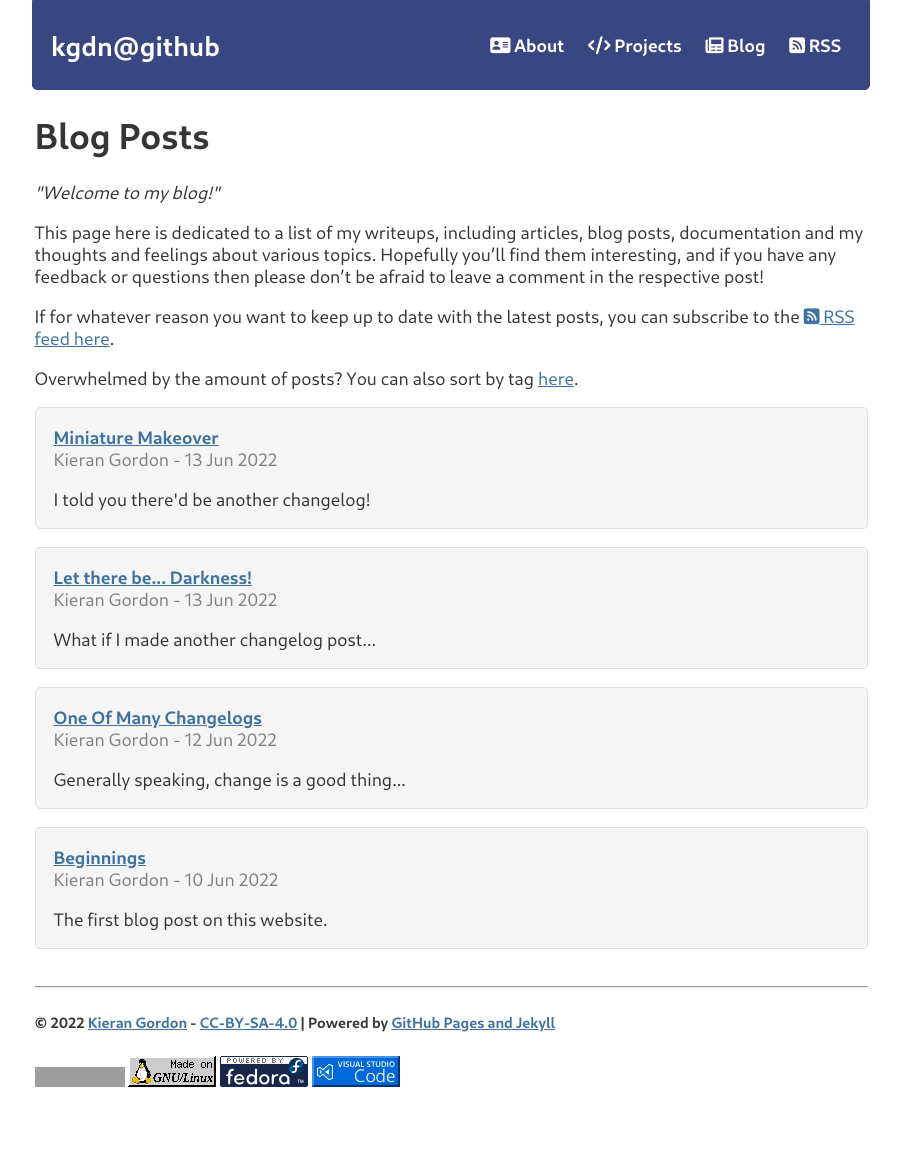
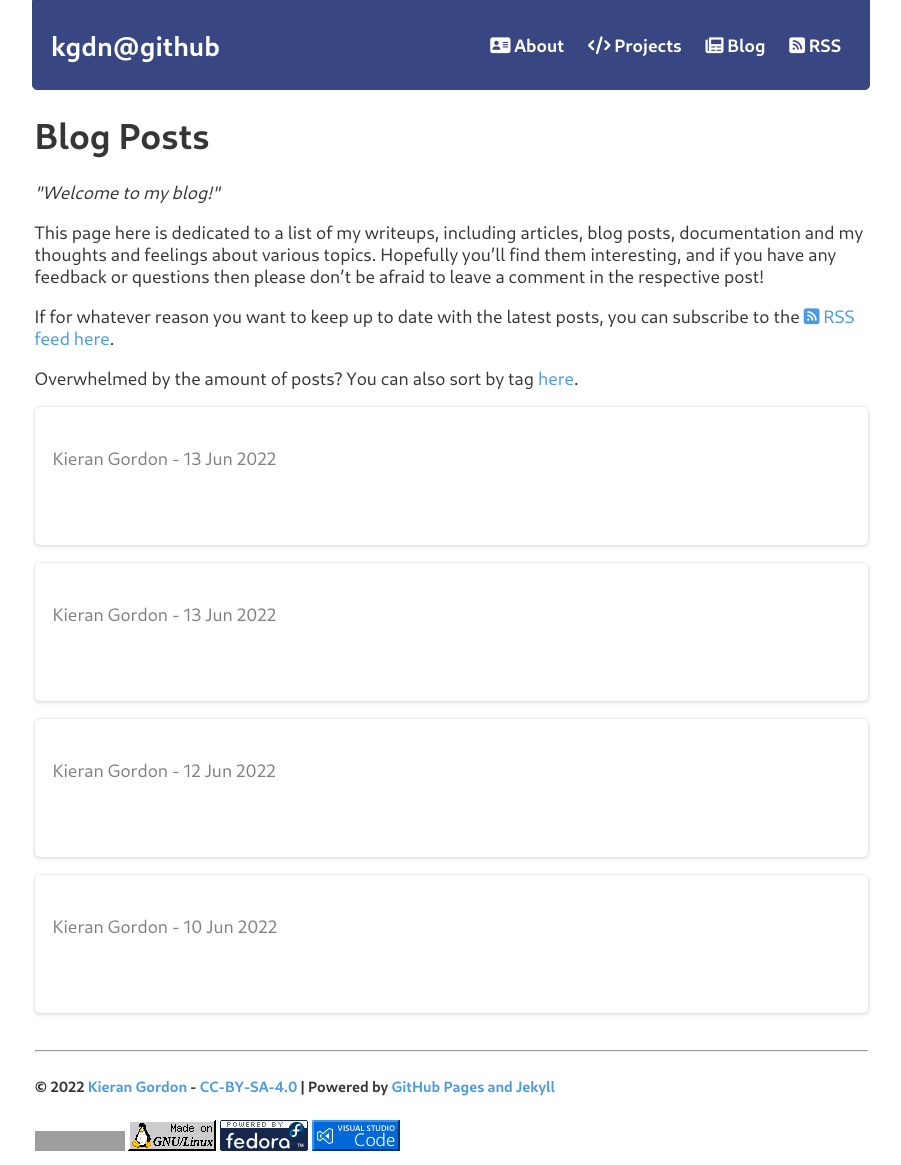
Before and after one commit to kgdn/kgdn.github.io, a Jekyll site: the page built from blog.md, in a window 1280 px wide. Shown: the whole page, without its empty margins (189-1090 px from the left). Built offline with Jekyll 4.4.1, drawn with Linux system fonts in a browser that asks for light colours; before the commit the page ends 1101 px from its top, so only the background shows below that; grey boxes are pictures that could not be loaded.

Commit message:
Change theme to match Adwaita theme for GNOME

```diff
--- a/_layouts/default.html
+++ b/_layouts/default.html
@@ -4,7 +4,7 @@
 
 <body>
     {% include header.html %}
-    <div class="container">
+    <div class="web-container">
         <h1>{{ page.title }}</h1>
         <i>"{{ page.description }}"</i>
         {{ content }}
--- a/_layouts/posts.html
+++ b/_layouts/posts.html
@@ -2,11 +2,12 @@
 layout: default
 ---
 {{ content }}
-<ul class="no-point">
+<ul class="post-list">
     {% for post in site.posts %}
-    <div class="post-container">
+    <a href="{{ post.url }}">
+        <div class="post-container" href="{{ post.url }}">
             <li>
-            <a href="{{ post.url }}" title="{{ post.title }}"><b>{{ post.title }}</b></a>
+                <b>{{ post.title}}</b>
                 <div>
                     <span>{{ post.author}} - {{ post.date | date_to_string }}</span>
                 </div>
@@ -17,5 +18,6 @@
             <p>No description.</p>
             {% endif %}
         </div>
+    </a>
     {% endfor %}
 </ul>
--- a/styles/style.css
+++ b/styles/style.css
@@ -45,7 +45,7 @@
   --dark-grey: #242424;
   --red: #ff0000;
   --blue: #0000ee;
-  --link: #3d719f;
+  --link: #4a9ae1;
 }
 
 body {
@@ -112,9 +112,15 @@
 
 body a {
   color: var(--link-color);
+  text-decoration: none;
 }
 
-.container {
+.post-list a {
+  color: var(--white);
+  text-decoration: none;
+}
+
+.web-container {
   max-width: 833px;
   margin: 0 auto;
 }
@@ -133,16 +139,16 @@
   border: 3px #ddd solid;
 }
 
-.no-point {
+.post-list {
   list-style-type: none;
   padding: 0;
 }
 
-.no-point span {
+.post-list span {
   color: grey;
 }
 
-.no-point .fork {
+.post-list .fork {
   color: gray;
   font-size: small;
 }
@@ -171,11 +177,12 @@
 }
 
 .post-container {
-  border: 1px solid #ddd;
+  border-color: #FFFFFF50;
   border-radius: 5px;
   margin: 1em 0;
-  padding: 1em 0 0 1em;
-  background-color: #f5f5f5;
+  padding: 1em;
+  background-color: #fff;
+  box-shadow: 0 0 0 1px rgba(0, 0, 0, 0.03), 0 1px 3px 1px rgba(0, 0, 0, 0.07), 0 2px 6px 2px rgba(0, 0, 0, 0.03)
 }
 
 @media screen and (max-width: 833px) {
@@ -240,12 +247,14 @@
 
   .highlight .o,
   .highlight .ow {
-    color: #000;;
+    color: #000;
+    ;
   }
 
   .highlight .p,
   .highlight .pi {
-    color: #000;;
+    color: #000;
+    ;
   }
 
   .highlight .gi {
@@ -357,11 +366,12 @@
   }
 
   .post-container {
+    border-color: #FFFFFF50;
     border-radius: 5px;
     margin: 1em 0;
     padding: 1em;
-    background-color:  #0a0a0a;
-    border: 1px solid #222;
+    background-color: #363636;
+    box-shadow: 0 0 0 1px rgba(0, 0, 0, 0.03), 0 1px 3px 1px rgba(0, 0, 0, 0.07), 0 2px 6px 2px rgba(0, 0, 0, 0.03)
   }
 
   .highlight code {
```
Also changed, not shown: _layouts/projects.html (+6 -5 lines). Lines whose indentation alone changed are shown as unchanged.
